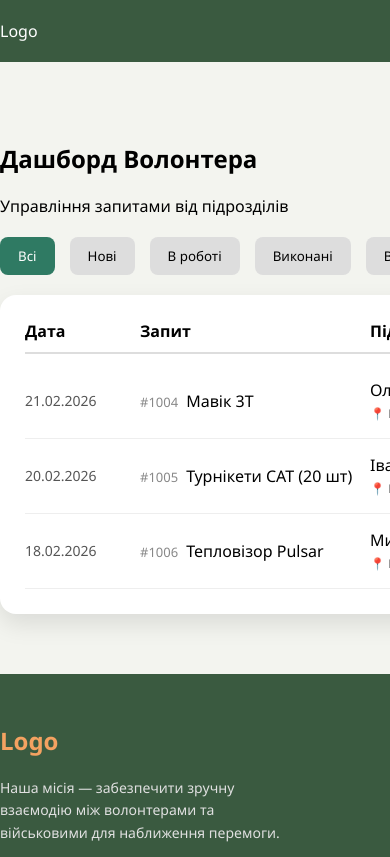
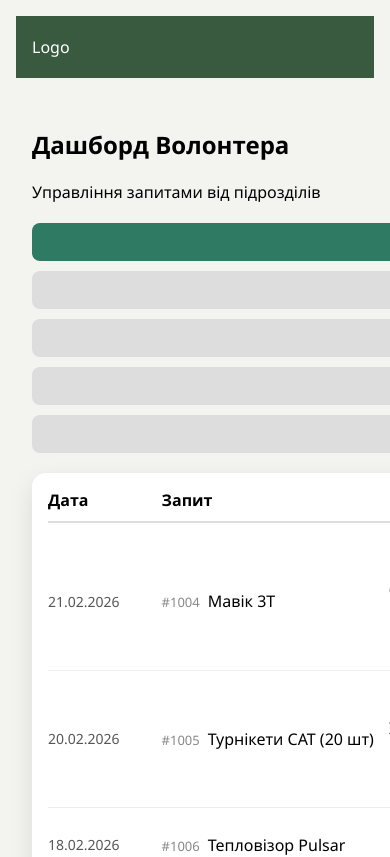
Before and after one commit to dermanskainna/team-23-, a React app in the folder frontend/: page /dashboard in a window 390 px wide. Shown: the top 857 px of the page. Built offline with nearby package versions, Linux system fonts and the light colour scheme; the HTML template or start-up script is replaced by a standard one.

Commit message:
Додала адаптивність для телефону

```diff
--- a/frontend/src/index.css
+++ b/frontend/src/index.css
@@ -19,8 +19,11 @@ body {
 
 .container {
   width: 1200px;
-  margin: auto;
+  max-width: 1200px;
+  margin: 0 auto;
+  padding: 0 16px;
 }
+
 
 .card {
   background: var(--card-bg);
@@ -70,6 +73,12 @@ body {
   display: grid;
   grid-template-columns: repeat(3, 1fr);
   gap: 20px;
+}
+
+@media (max-width: 768px) {
+  .grid {
+    grid-template-columns: 1fr;
+  }
 }
 
 .card {
@@ -262,3 +271,73 @@ body.lite-mode .card {
   color: #334155;
   border: 1px solid #e2e8f0;
 }
+
+@media (max-width: 768px) {
+
+  #root {
+    padding: 1rem;
+  }
+
+  .section {
+    padding: 30px 0;
+  }
+
+  .card {
+    padding: 16px;
+    border-radius: 14px;
+  }
+
+
+  .tabs {
+    flex-wrap: wrap;
+    gap: 10px;
+  }
+
+  .tab-btn {
+    width: 100%;
+  }
+
+
+  .btn {
+    width: 100%;
+  }
+
+  .input {
+    font-size: 16px;
+  }
+
+
+  .hero {
+    padding: 50px 0;
+  }
+
+  .hero h1 {
+    font-size: 32px;
+  }
+
+  .hero p {
+    font-size: 16px;
+  }
+}
+
+@media (max-width: 768px) {
+
+  .request-card {
+    flex-direction: column;
+    align-items: flex-start;
+    gap: 12px;
+  }
+
+  .request-card > div:last-child {
+    width: 100%;
+    display: flex;
+    gap: 10px;
+    flex-wrap: wrap;
+  }
+
+}
+
+.table-scroll {
+  width: 100%;
+  overflow-x: auto;
+}
--- a/frontend/src/pages/VolunteerDashboard.jsx
+++ b/frontend/src/pages/VolunteerDashboard.jsx
@@ -112,7 +112,9 @@ export default function VolunteerDashboard() {
           {filteredRequests.length === 0 ? (
             <p>Запитів у цій категорії не знайдено.</p>
           ) : (
-            <div style={{ width: '100%' }}>
+            <div className="table-scroll">
+              <div style={{ width: '100%', minWidth: '900px' }}>
+
                 <div style={{ display: 'flex', fontWeight: 'bold', borderBottom: '2px solid #ddd', paddingBottom: '10px', marginBottom: '10px' }}>
                   <div style={{ flex: '1' }}>Дата</div>
                   <div style={{ flex: '2' }}>Запит</div>
@@ -123,7 +125,15 @@ export default function VolunteerDashboard() {
                 </div>
 
               {filteredRequests.map((req) => (
-                <div key={req.id} style={{ display: 'flex', alignItems: 'center', padding: '15px 0', borderBottom: '1px solid #eee' }}>
+                <div
+                key={req.id}
+                style={{
+                  display: 'flex',
+                  alignItems: 'center',
+                  padding: '15px 0',
+                  borderBottom: '1px solid #eee'
+                  }}
+                >
                   <div style={{ flex: '1', fontSize: '14px', color: '#555' }}>{req.date}</div>
                   <div style={{ flex: '2', fontWeight: '500' }}>
                     <span style={{ color: '#888', marginRight: '8px', fontSize: '13px' }}>#{req.id}</span>
@@ -165,9 +175,12 @@ export default function VolunteerDashboard() {
                     {(req.status === 'new' || req.status === 'in_progress') && (
                       <button className="btn" style={{ background: '#e74c3c', color: 'white', padding: '6px 12px', fontSize: '13px' }} onClick={() => handleOpenRejectModal(req.id)}>Відхилити</button>
                     )}
+
                   </div>
                 </div>
               ))}
+
+            </div>
           </div>
         )}
       </div>
```
Lines whose indentation alone changed are shown as unchanged.
